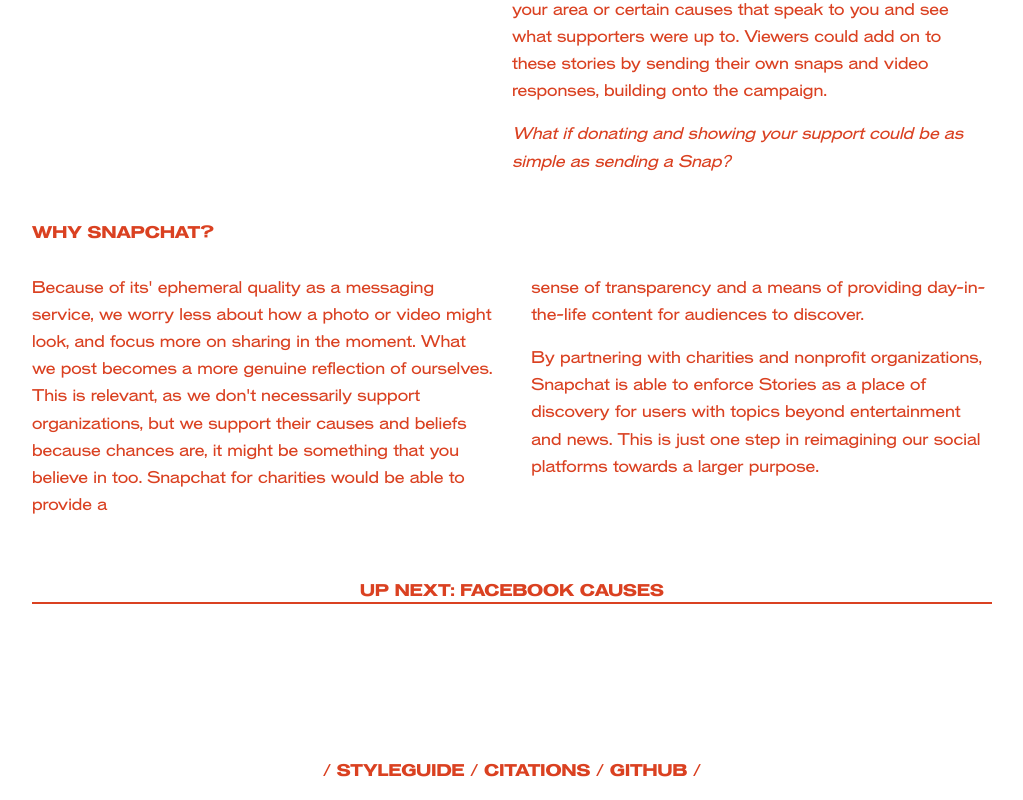
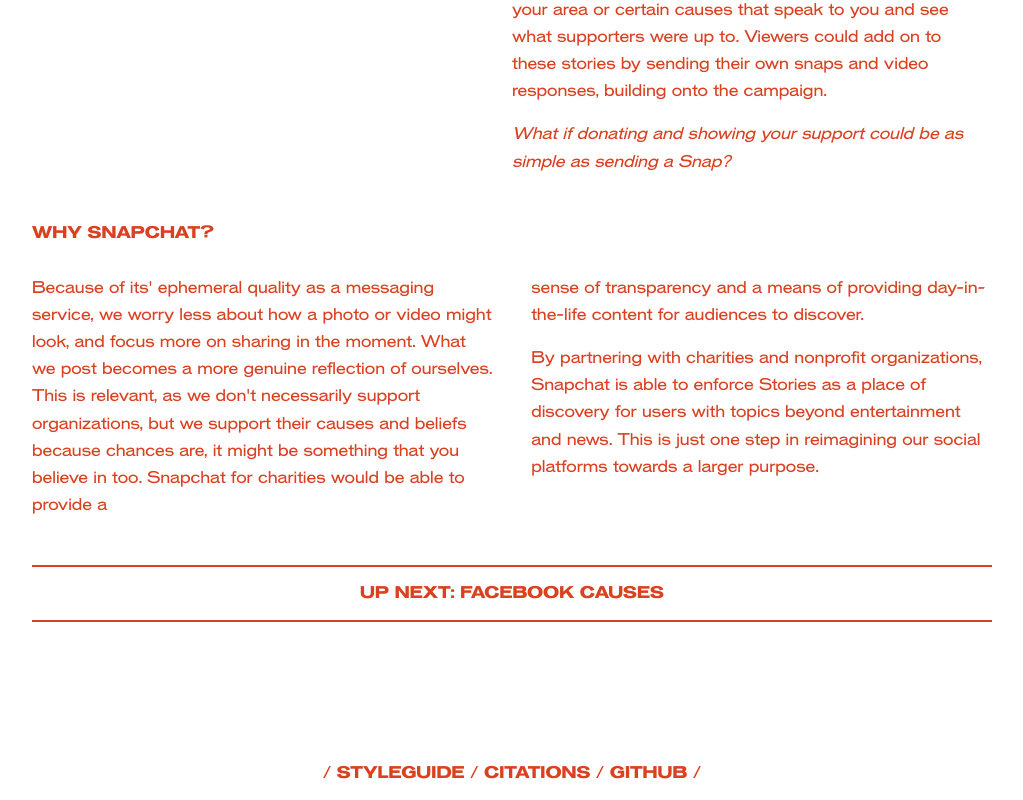
Before and after one commit to amandakspoh/Portfolio, a plain HTML site: page snapforgood.html in a window 1280 px wide. Shown: the part 1672-2472 px from the top of the page, without its empty margins (128-1151 px from the left). Drawn offline with Linux system fonts and the light colour scheme.

Commit message:
HTML & CSS Validated

```diff
--- a/css/main.css
+++ b/css/main.css
@@ -265,6 +265,7 @@ section {
     left: 0;
     width: 100%;
     height: 100%;
+		border: none;
 }
 
 .credits {
--- a/snapforgood.html
+++ b/snapforgood.html
@@ -84,7 +84,9 @@
         </div>
       </div>
 			<div class="col1">
-				<h3 class="center underline"> <a href="facebookcauses.html">Up Next: Facebook Causes</h1>
+				<div class="underline"></div>
+				<h3 class="center"> <a href="facebookcauses.html">Up Next: Facebook Causes</a></h3>
+				<div class="underline"></div>
 			</div>
     </section>
 
```
Also changed, not shown: facebookcauses.html (+4 -2 lines), styleguide.html (+2 -1 lines), 1 other file.
